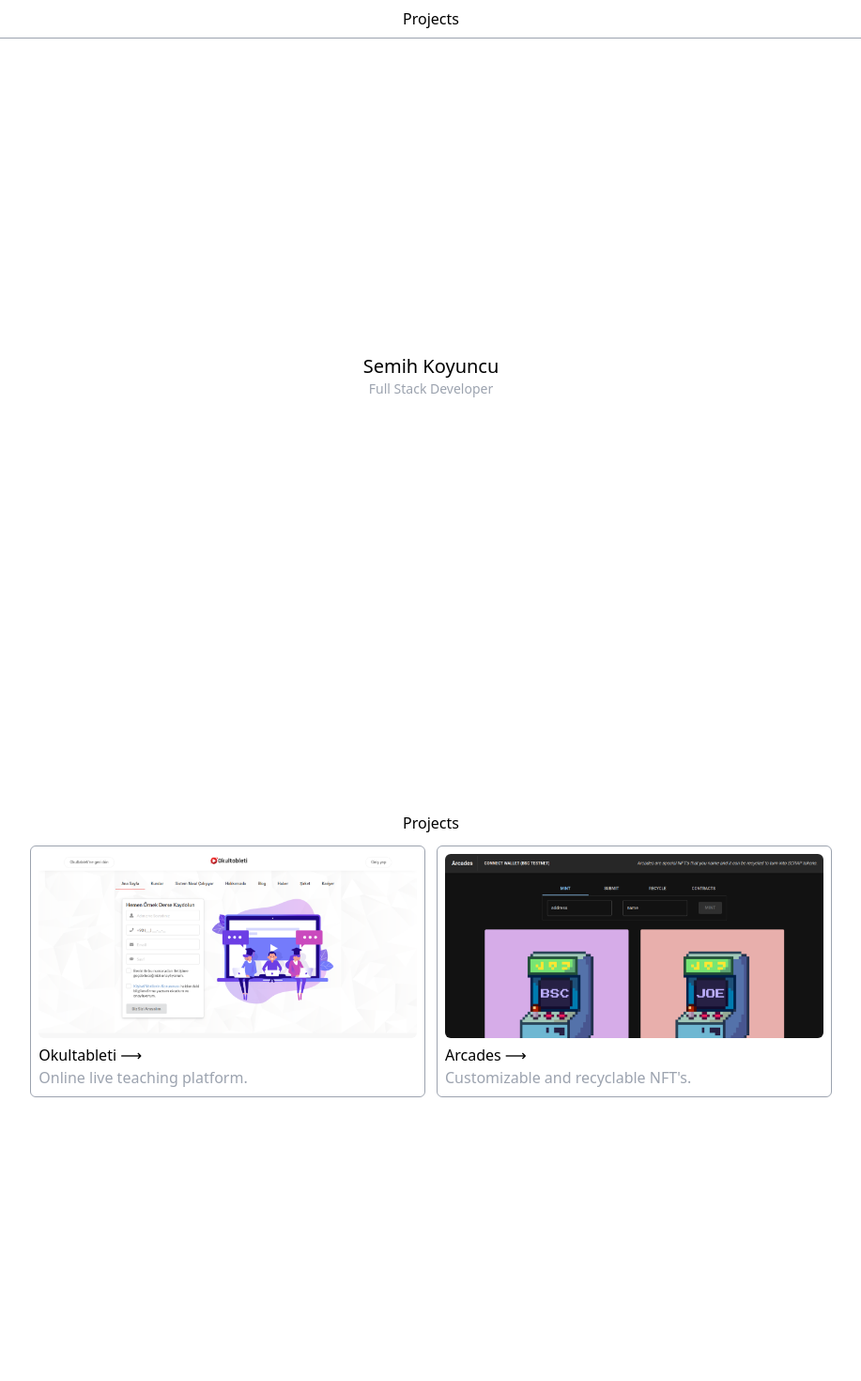
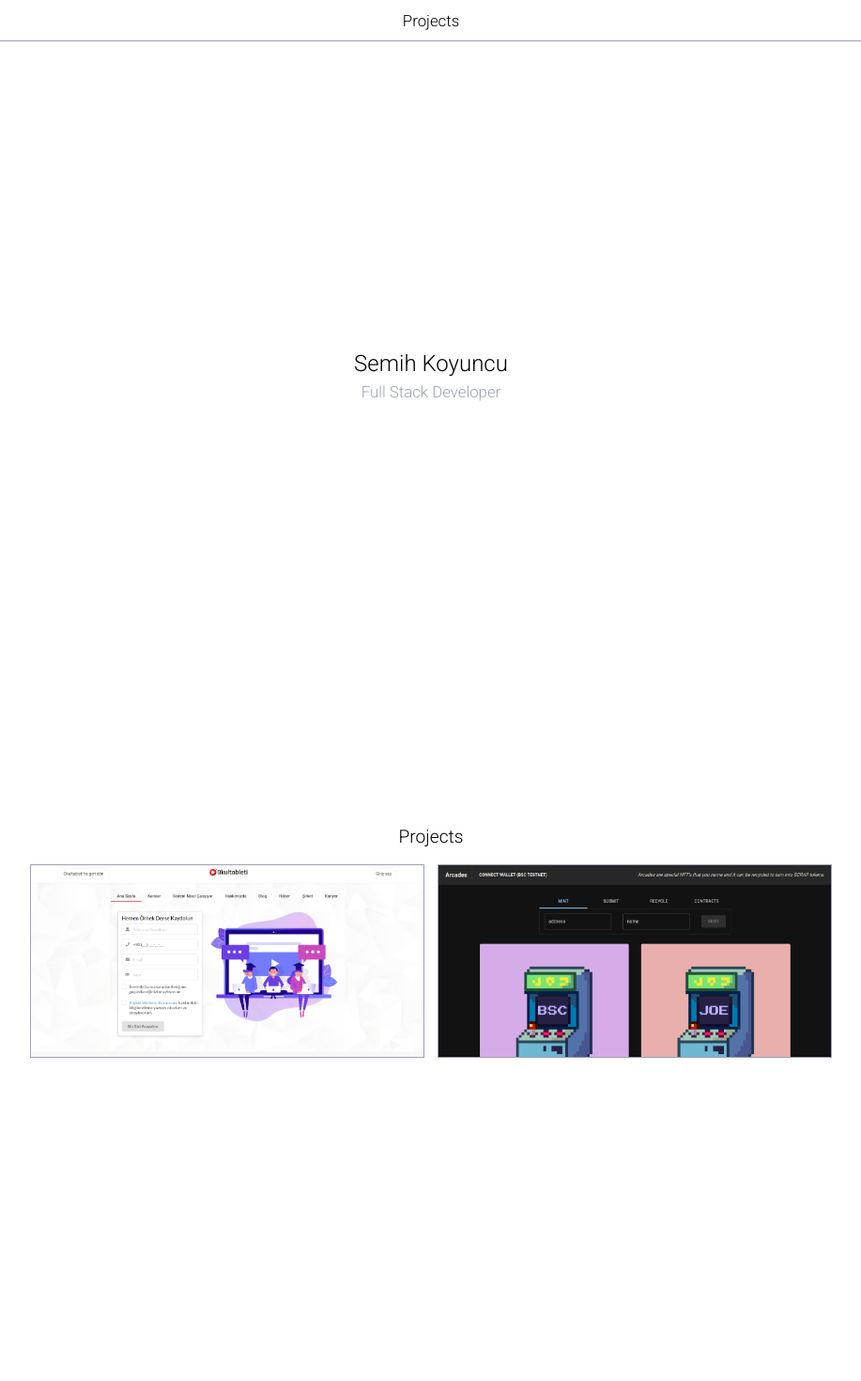
Before and after one commit to lifecodeof/lifecodeof.github.io, a Next.js app: page / in a window 1280 px wide. Shown: the top 1470 px of the page at 94% size, without its empty margins (181-1098 px from the left). Built offline with nearby package versions, Linux system fonts and the light colour scheme.

Commit message:
UI improvement

```diff
--- a/components/ProjectCard.tsx
+++ b/components/ProjectCard.tsx
@@ -4,11 +4,18 @@ import React, { FC } from "react"
 export type Project = { title: string, desc: string, link: string, image: string | StaticImageData }
 export const ProjectCard: FC<Project> = ({ title, desc, link, image }: Project) => {
     return (
-        <a className="p-2 rounded-md border border-gray-400 hover:border-blue-600[&_h2]:hover:text-blue-600"
-            href={link} target="_blank" rel="noreferrer">
-            <Image className="mb-3 rounded-md" src={image} alt={title} />
-            <h2>{title} &#10230;</h2>
-            <p className="text-gray-400">{desc}</p>
-        </a>
+        <article className="group relative border border-gray-400">
+            <Image layout="responsive" src={image} alt={title} />
+            <div className="absolute inset-0 z-10
+            bg-black group-hover:bg-opacity-80 group-hover:backdrop-blur
+            transition-all duration-500 bg-opacity-0
+            " />
+            <a className="absolute inset-0 ml-4 mt-3 z-20
+                transition-all duration-500 opacity-0 group-hover:opacity-100"
+                 href={link} target="_blank" rel="noreferrer">
+                <h2 className="text-white">{title} &#10230;</h2>
+                <p className="text-gray-400 mt-4">{desc}</p>
+            </a>
+        </article>
     )
 }
--- a/pages/index.tsx
+++ b/pages/index.tsx
@@ -14,11 +14,14 @@ const Home: NextPage = () => {
       <Head>
         <title>Semih Koyuncu</title>
         <link rel="icon" href="/favicon.ico" />
+        <link rel="preconnect" href="https://fonts.googleapis.com"/>
+        <link rel="preconnect" href="https://fonts.gstatic.com" crossOrigin="true"/>
+        <link href="https://fonts.googleapis.com/css2?family=Roboto:wght@300&display=swap" rel="stylesheet"/>
       </Head>
 
-      <nav className='
-        flex justify-center fixed w-full p-2 z-10
-        backdrop-filter backdrop-blur border-b border-gray-400
+      <nav className='text-sm [&>a]:mx-2
+        flex justify-center fixed w-full p-2 z-20
+        backdrop-blur border-b border-gray-400
         '>
             <a href="#projects">Projects</a>
       </nav>
@@ -30,7 +33,7 @@ const Home: NextPage = () => {
         </section>
         <section id="projects">
           <h1>Projects</h1>
-          <div className="mt-3 mx-4 lg:mx-auto lg:w-2/3 grid grid-cols-2 gap-3">
+          <div className="mt-3 mx-aut w-full sm:w-4/5 md:w-3/4 lg:w-2/3 grid grid-cols-2 gap-3">
             {projects.map(p => <ProjectCard {...p} key={p.title} />)}
           </div>
         </section>
--- a/styles/globals.css
+++ b/styles/globals.css
@@ -11,4 +11,7 @@
 
 html {
     scroll-behavior: smooth;
+    font-family: Roboto;
+    font-weight: 300;
+    font-size: larger;
 }
```
